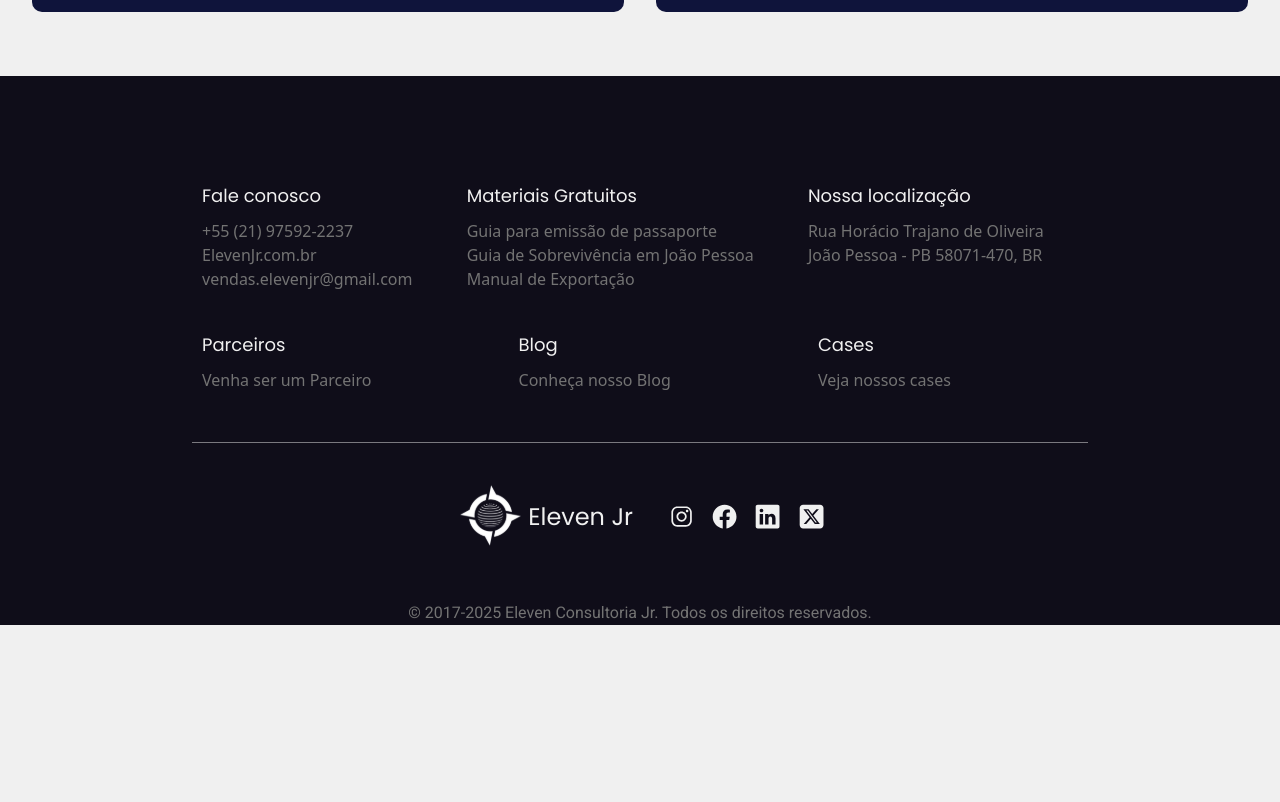
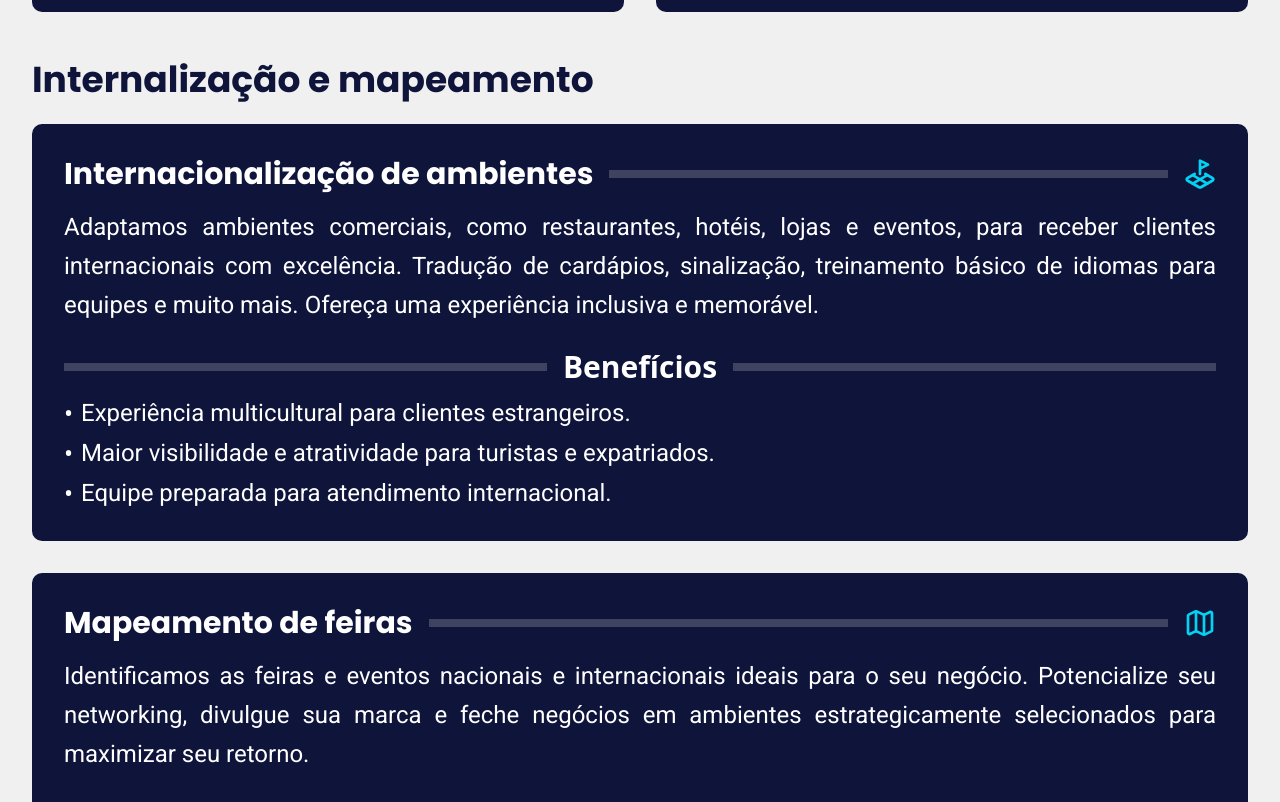
Before and after one commit to knex-projects/eleven-lp, a React (Vite) app in the folder FrontEnd/: page /Solucoes in a window 1280 px wide. Shown: the part 1337-2139 px from the top of the page. Before the commit the page ends 1962 px from the top, so only its background shows below. Built offline with nearby package versions, Linux system fonts and the light colour scheme.

Commit message:
feat: add internalization e mapping cards

```diff
--- a/FrontEnd/src/components/Sections/SolutionsSection/SolutionsSection.tsx
+++ b/FrontEnd/src/components/Sections/SolutionsSection/SolutionsSection.tsx
@@ -1,5 +1,5 @@
 import SolutionCard from '@/components/Solutions/SolutionCard';
-import { Languages, Users, BookImage } from 'lucide-react';
+import { Languages, Users, BookImage, LandPlot, Map } from 'lucide-react';
 
 const solutionsData = [
     {
@@ -35,6 +35,28 @@ const solutionsData = [
         ],
         icon: <BookImage className="w-8 h-8" />,
     },
+    {
+        title: 'Internacionalização de ambientes',
+        description:
+            'Adaptamos ambientes comerciais, como restaurantes, hotéis, lojas e eventos, para receber clientes internacionais com excelência. Tradução  de cardápios, sinalização, treinamento básico de idiomas para equipes e  muito mais. Ofereça uma experiência inclusiva e memorável.',
+        benefits: [
+            'Experiência multicultural para clientes estrangeiros.',
+            'Maior visibilidade e atratividade para turistas e expatriados.',
+            'Equipe preparada para atendimento internacional.',
+        ],
+        icon: <LandPlot className="w-8 h-8" />,
+    },
+    {
+        title: 'Mapeamento de feiras',
+        description:
+            'Identificamos as feiras e eventos nacionais e internacionais  ideais para o seu negócio. Potencialize seu networking, divulgue sua  marca e feche negócios em ambientes estrategicamente selecionados para  maximizar seu retorno.',
+        benefits: [
+            'Networking qualificado com players do setor',
+            'Divulgação eficiente de produtos e serviços.',
+            'Identificação de oportunidades de negócio e parcerias.',
+        ],
+        icon: <Map className="w-8 h-8" />,
+  },
 ];
 
 export default function SoluctionsSection() {
@@ -67,6 +89,15 @@ export default function SoluctionsSection() {
                     <SolutionCard solution={solutionsData[1]} />
                     <SolutionCard solution={solutionsData[2]} />
                 </div>
+
+                <h3 className="text-xl sm:text-2xl md:text-3xl lg:text-4xl font-bold text-[#0f143b] mb-4 sm:mb-6 mt-8 sm:mt-10 md:mt-12">
+                    Internalização e mapeamento
+                </h3>
+
+                <div className="grid grid-cols-1 gap-4 sm:gap-6 md:gap-8">
+                    <SolutionCard solution={solutionsData[3]} />
+                    <SolutionCard solution={solutionsData[4]} />
+                </div>
             </div>
         </section>
     );
```
